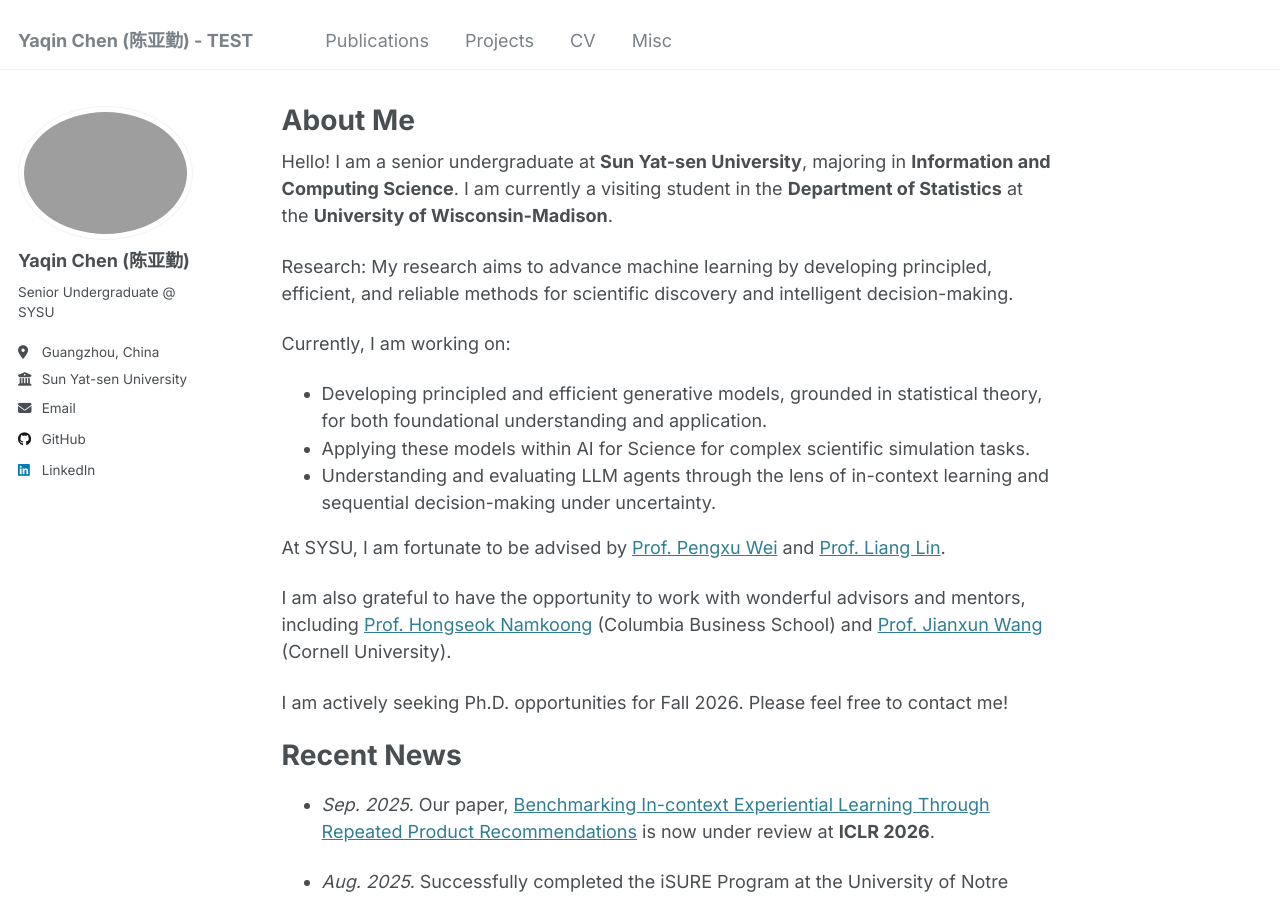
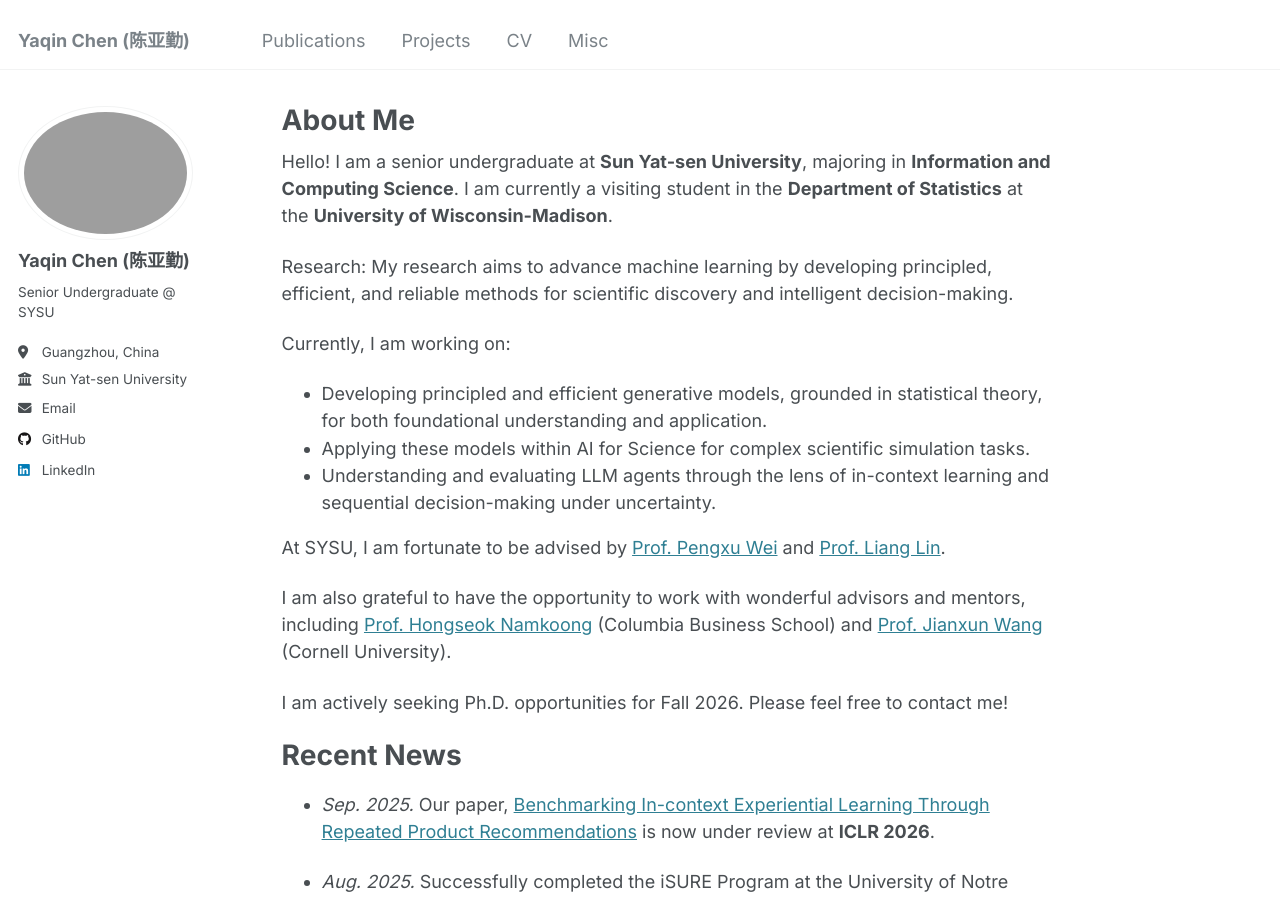
Before and after one commit to chen-yaqin/chen-yaqin.github.io, a Jekyll site: the page built from _pages/about.md, in a window 1280 px wide and 900 px high. Built offline with Jekyll 4.4.1, drawn with Linux system fonts in a browser that asks for light colours.

Commit message:
update config

```diff
--- a/_config.yml
+++ b/_config.yml
@@ -8,7 +8,7 @@
 
 # Basic Site Settings
 locale                   : "en-US"
-title                    : "Yaqin Chen (陈亚勤) - TEST"
+title                    : "Yaqin Chen (陈亚勤)"
 title_separator          : "-"
 name                     : &name "Yaqin Chen (陈亚勤)"
 description              : &description "personal description"
@@ -150,7 +150,7 @@
 analytics:
   provider               : "google-analytics-4" # false (default), "google", "google-universal", "google-analytics-4", "custom"
   google:
-    tracking_id       : "G-F1Z21KEWLR"
+    tracking_id          : "G-F1Z21KEWLR"
 
 
 # Reading Files
```
